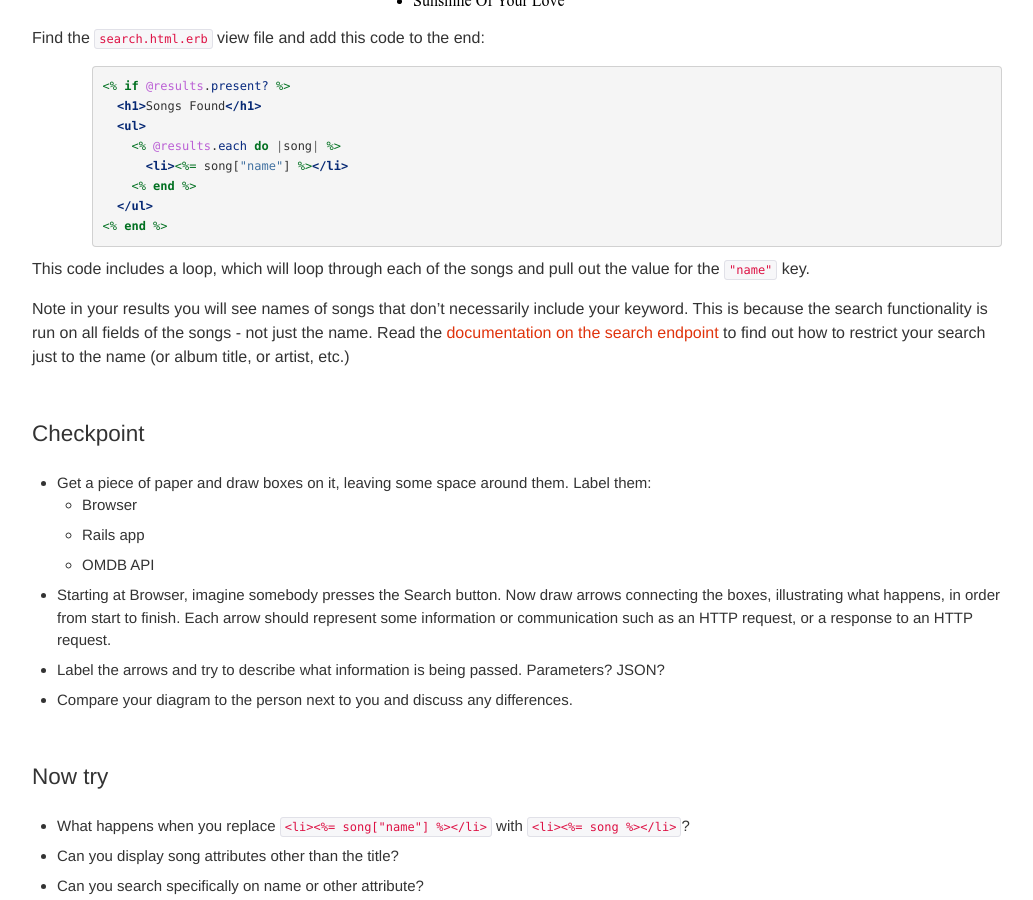
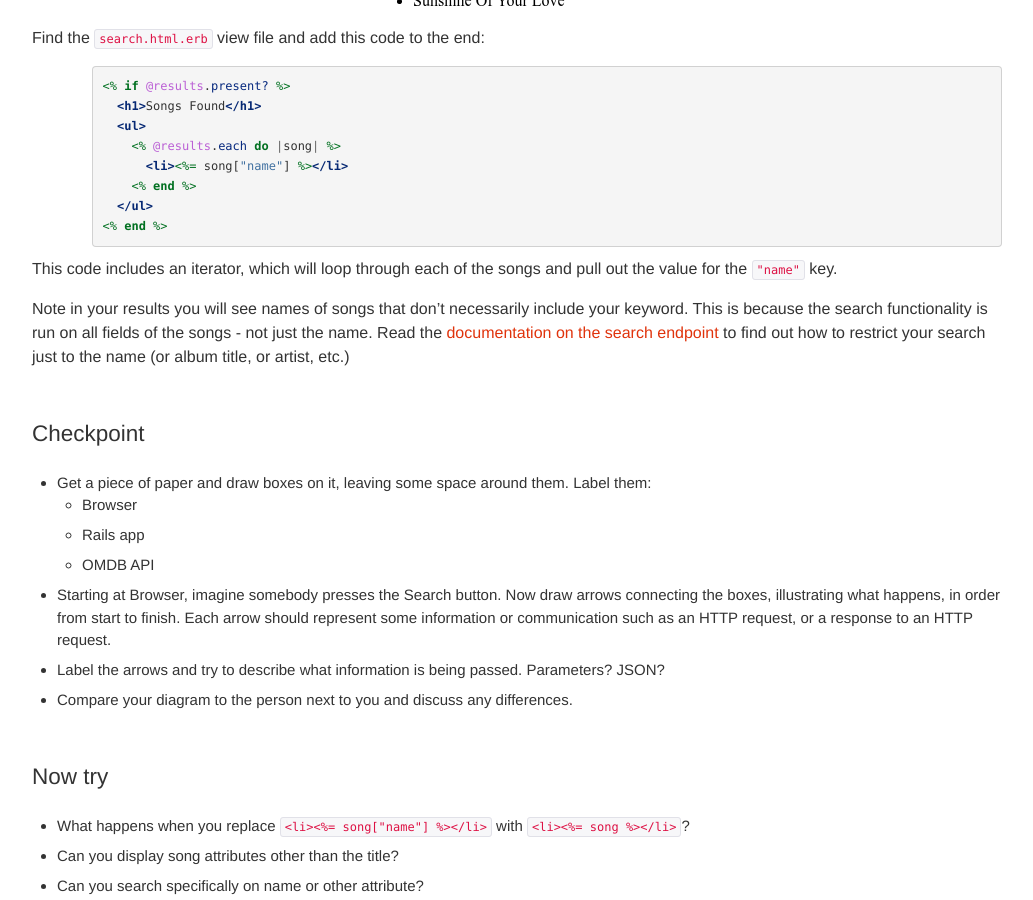
Before and after one commit to tracymu/api-tutorial, a Jekyll site: the page built from index.md, in a window 1280 px wide and 900 px high, scrolled down 9829 px. Shown: the whole window, without its empty margins (53-1086 px from the left). Built offline with Jekyll 4.4.1, drawn with Linux system fonts in a browser that asks for light colours; nearby versions of some CDN libraries.

Commit message:
Specify that `each` is an iterator, not a loop
(but still say it loops, for purposes of understanding)

````diff
--- a/index.md
+++ b/index.md
@@ -399,7 +399,7 @@ Find the `search.html.erb` view file and add this code to the end:
 <% end %>
 ```
 
-This code includes a loop, which will loop through each of the songs and pull out the value for the `"name"` key.
+This code includes an iterator, which will loop through each of the songs and pull out the value for the `"name"` key.
 
 Note in your results you will see names of songs that don't necessarily include your keyword. This is because the search functionality is run on all fields of the songs - not just the name. Read the [documentation on the search endpoint](https://developer.spotify.com/web-api/search-item/) to find out how to restrict your search just to the name (or album title, or artist, etc.)
 
````
